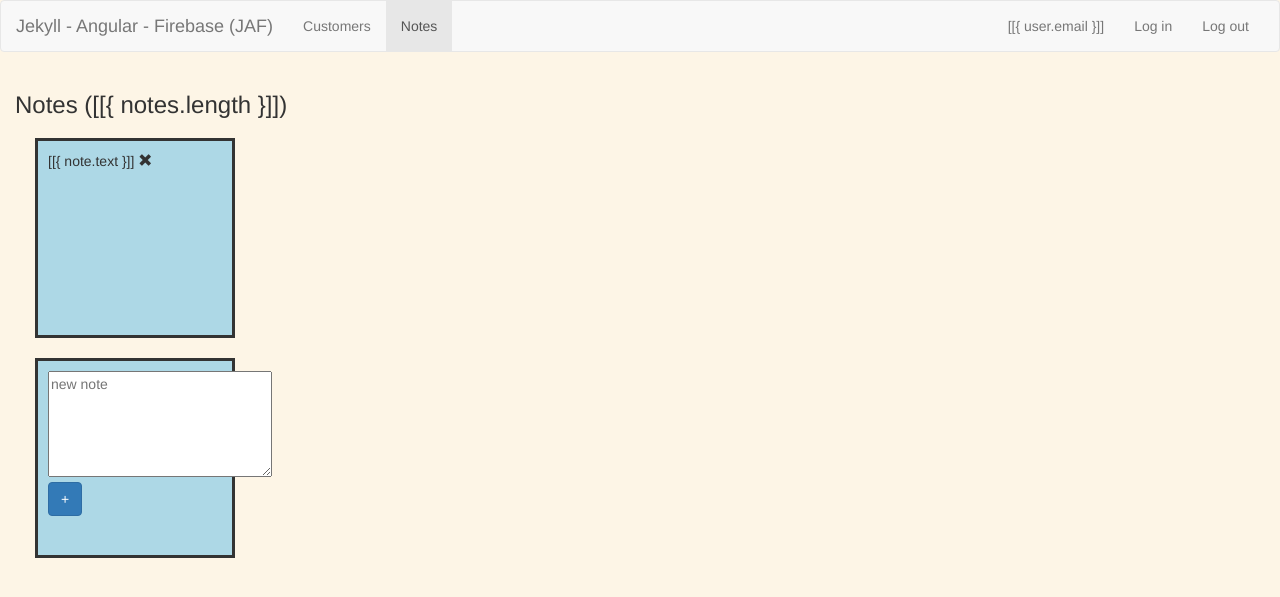
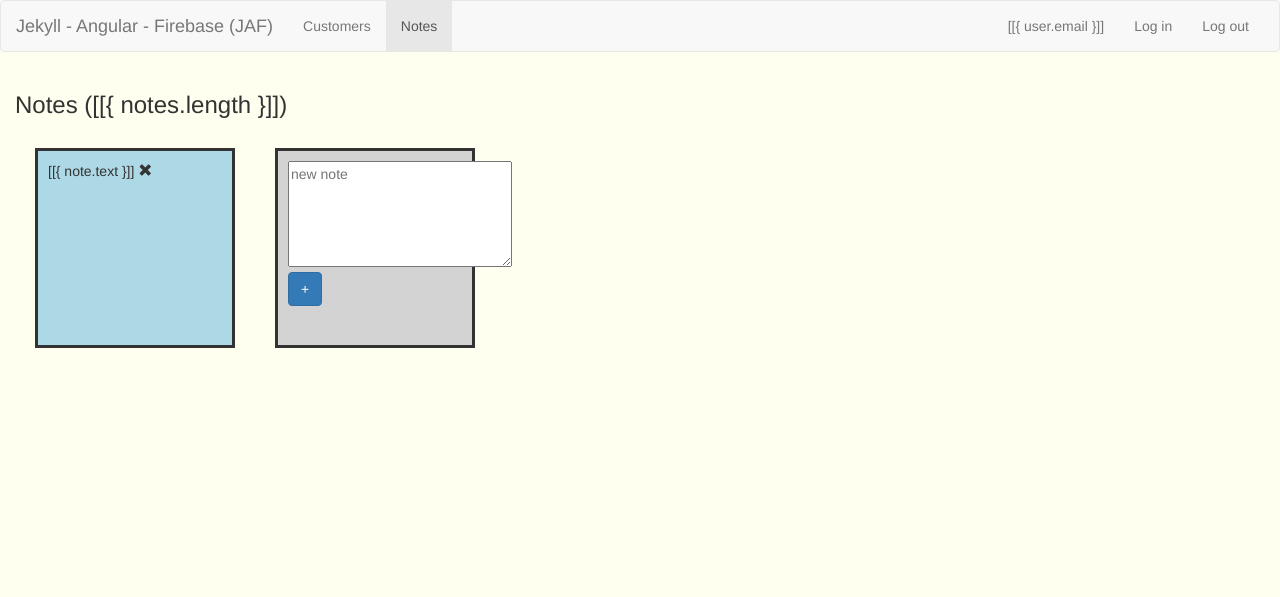
Before and after one commit to MaxHorstmann/jekyll-angular-firebase, a Jekyll site: the page built from Notes.html, in a window 1280 px wide. Shown: the top 597 px of the page. Built offline with Jekyll 4.4.1, drawn with Linux system fonts in a browser that asks for light colours; nearby versions of some CDN libraries; comment, search, counter and statistics services are not loaded.

Commit message:
style notes

```diff
--- a/Notes.html
+++ b/Notes.html
@@ -10,14 +10,15 @@ permalink: /notes/
 
   <h3>Notes ([[{ notes.length }]])</h3>
 
+  	<div>
 	  <div class="note" ng-repeat="note in notes">
 	  	[[{ note.text }]]
 	  	<div ng-show="user.email" class="glyphicon glyphicon-remove" ng-click="removeNote(note.id)"></div>
 	  </div>
 
-  <div class="new-note" ng-show="user.email">
+	  <div class="note new-note" ng-show="user.email">
 	  	<textarea rows="5" cols="25" type="text" placeholder="new note" ng-model="newNote"></textarea>
 	  	<button class="btn btn-primary" ng-click="addNote()">+</button>
 	  </div>
-
 	</div>
+</div>
--- a/_layouts/default.html
+++ b/_layouts/default.html
@@ -3,7 +3,7 @@
 
   {% include head.html %}
 
-    <body >
+    <body>
 
         <div id="data-firebase-url" data-firebase-url="{{ site.firebase_url }}" />
 
--- a/css/all.css
+++ b/css/all.css
@@ -1,5 +1,5 @@
 body {
-  background: #FDF5E6;
+  background: #FFFFF0;
 }
 
 .note {
@@ -8,14 +8,11 @@ body {
 	height: 200px;
 	background-color: lightblue;
 	margin: 20px;
-	padding: 10px
+	padding: 10px;
+	display: inline-block;
+	float: left;
 }
 
 .new-note {
-	border: solid;
-	width:200px;
-	height: 200px;
-	background-color: lightblue;
-	margin: 20px;
-	padding: 10px
+	background-color: lightgray;
 }
```
Lines whose indentation alone changed are shown as unchanged.
